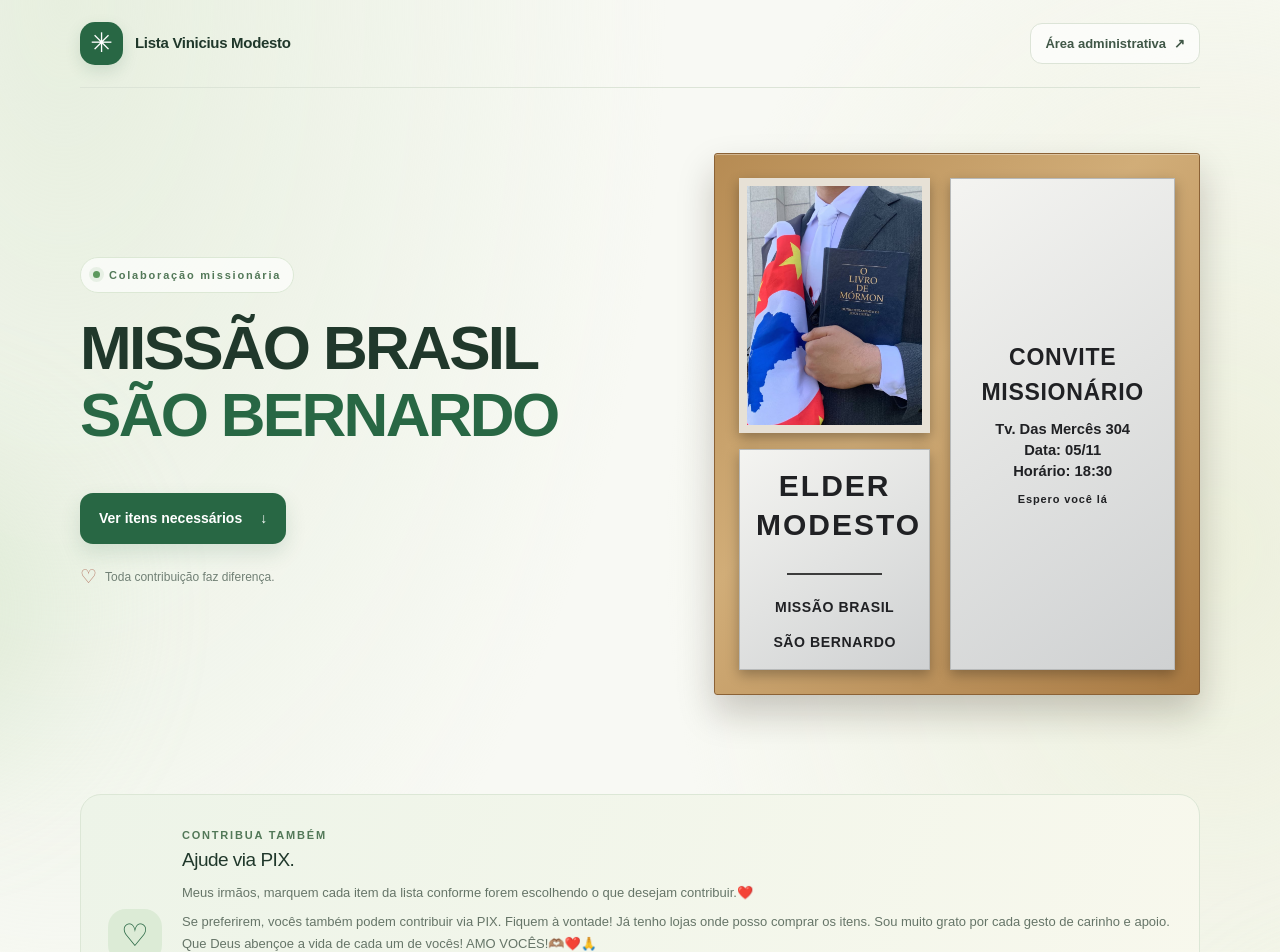
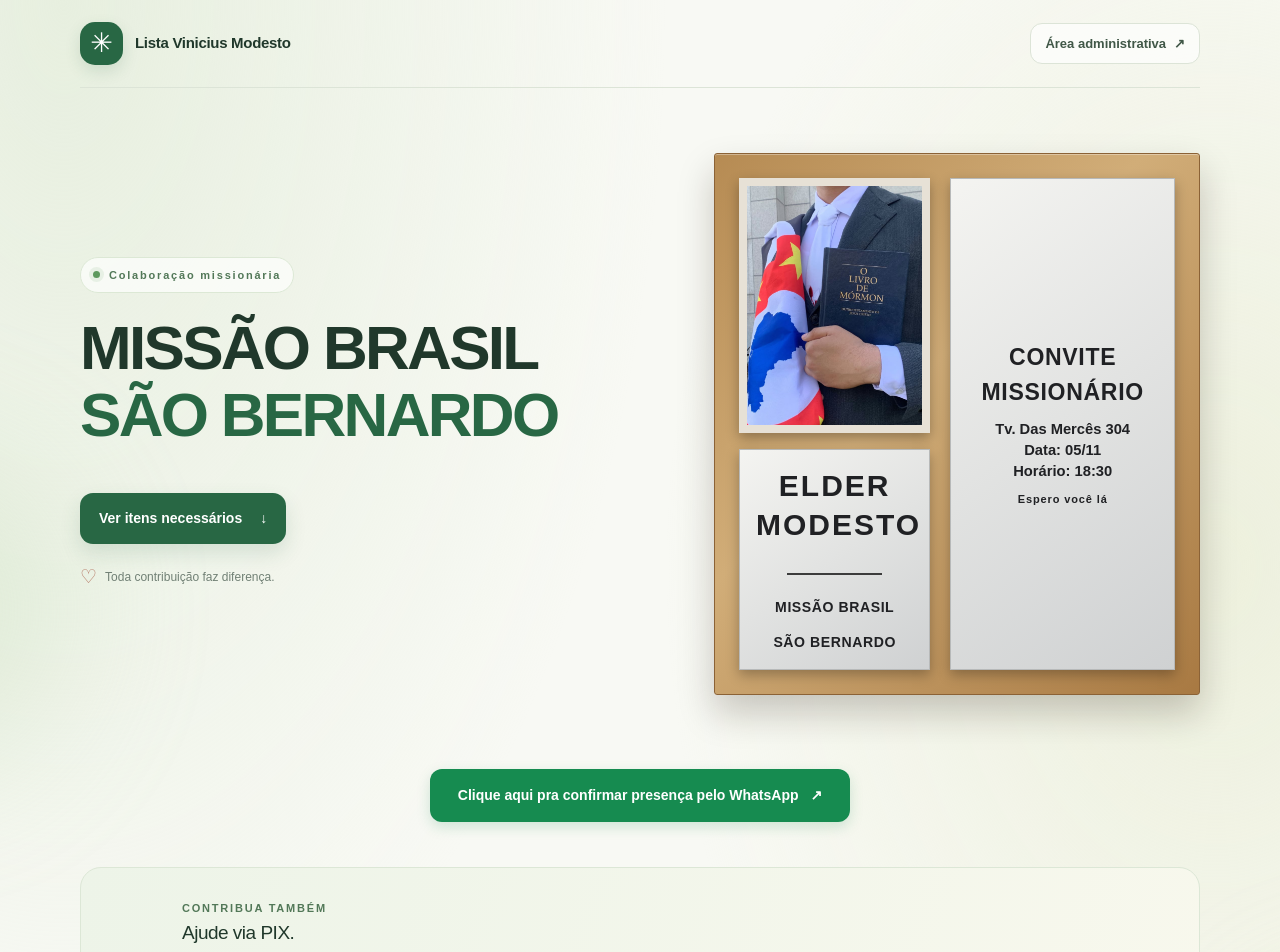
Before and after one commit to Meetch3/missao-lista, a Next.js app: page / in a window 1280 px wide. Shown: the top 952 px of the page. Built offline with nearby package versions, Linux system fonts and the light colour scheme; no server answers; the database is empty.

Commit message:
Corrige estilo do botão WhatsApp

```diff
--- a/app/globals.css
+++ b/app/globals.css
@@ -1162,6 +1162,7 @@ a {
     padding: 9px 11px;
   }
 
+
 }
 
 @media (prefers-reduced-motion: reduce) {
@@ -1174,3 +1175,52 @@ a {
     transition-duration: 0.01ms !important;
   }
 }
+
+/* BOTÃO DE CONFIRMAÇÃO PELO WHATSAPP */
+
+.attendance-whatsapp {
+  display: flex;
+  justify-content: center;
+  width: 100%;
+  margin: 20px 0 30px;
+}
+
+.attendance-whatsapp-button {
+  display: inline-flex;
+  align-items: center;
+  justify-content: center;
+  gap: 12px;
+  width: 100%;
+  max-width: 420px;
+  box-sizing: border-box;
+  padding: 16px 20px;
+  border: none;
+  border-radius: 12px;
+  background-color: #168b50;
+  color: #ffffff;
+  text-decoration: none;
+  font-size: 14px;
+  font-weight: 800;
+  text-align: center;
+  box-shadow: 0 5px 14px rgba(22, 139, 80, 0.18);
+  cursor: pointer;
+  transition: transform 0.2s ease, background-color 0.2s ease;
+}
+
+.attendance-whatsapp-button:hover {
+  background-color: #117441;
+  color: #ffffff;
+  transform: translateY(-2px);
+}
+
+@media (max-width: 480px) {
+  .attendance-whatsapp {
+    margin: 16px 0 24px;
+  }
+
+  .attendance-whatsapp-button {
+    max-width: 100%;
+    padding: 15px;
+    font-size: 13px;
+  }
+}
--- a/app/page.tsx
+++ b/app/page.tsx
@@ -236,7 +236,7 @@ export default function Home() {
               </div>
                 <div className="mission-name-plaque">
                   <strong className="mission-name">
-                    <span>ELDER </span>
+                    <span>ELDER</span>
                     <span>MODESTO</span>
                   </strong>
 
@@ -283,7 +283,18 @@ export default function Home() {
 </div>
           </div>
         </section>
-
+        {/* CONFIRMAR PRESENÇA PELO WHATSAPP */}
+<div className="attendance-whatsapp">
+  <a
+    href="https://wa.me/559199920857?text=Ol%C3%A1%20irei%20participar%20do%20ch%C3%A1%20mission%C3%A1rio"
+    target="_blank"
+    rel="noopener noreferrer"
+    className="attendance-whatsapp-button"
+  >
+    <span>Clique aqui pra confirmar presença pelo WhatsApp</span>
+    <span aria-hidden="true">↗</span>
+  </a>
+</div>
 
 {/* CONTRIBUIÇÃO VIA PIX */}
         <section className="gratitude pix-section">
```
